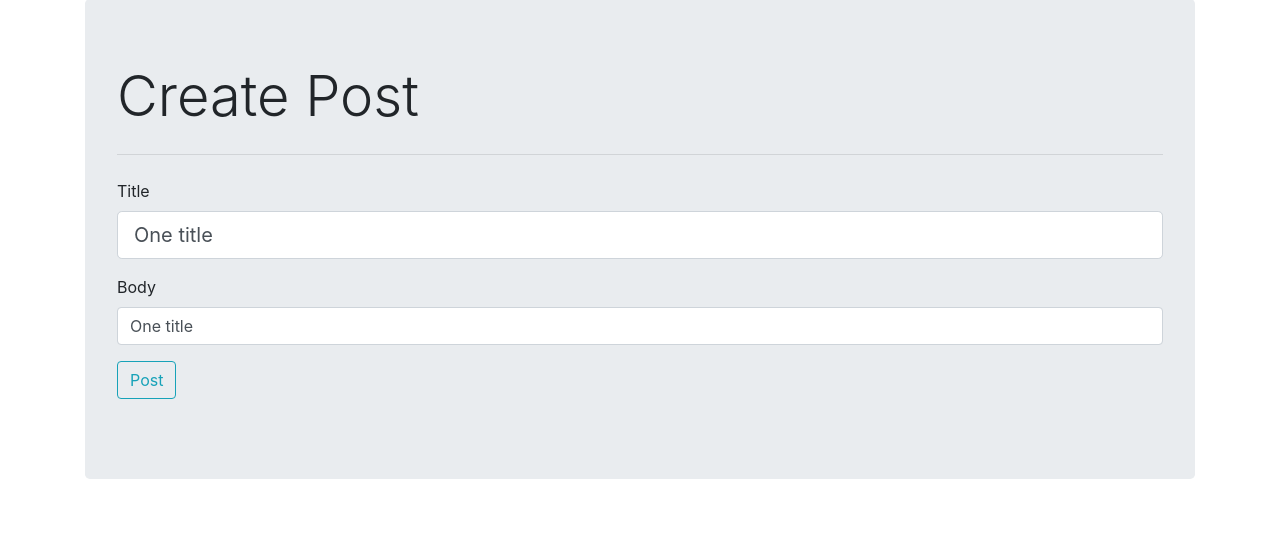
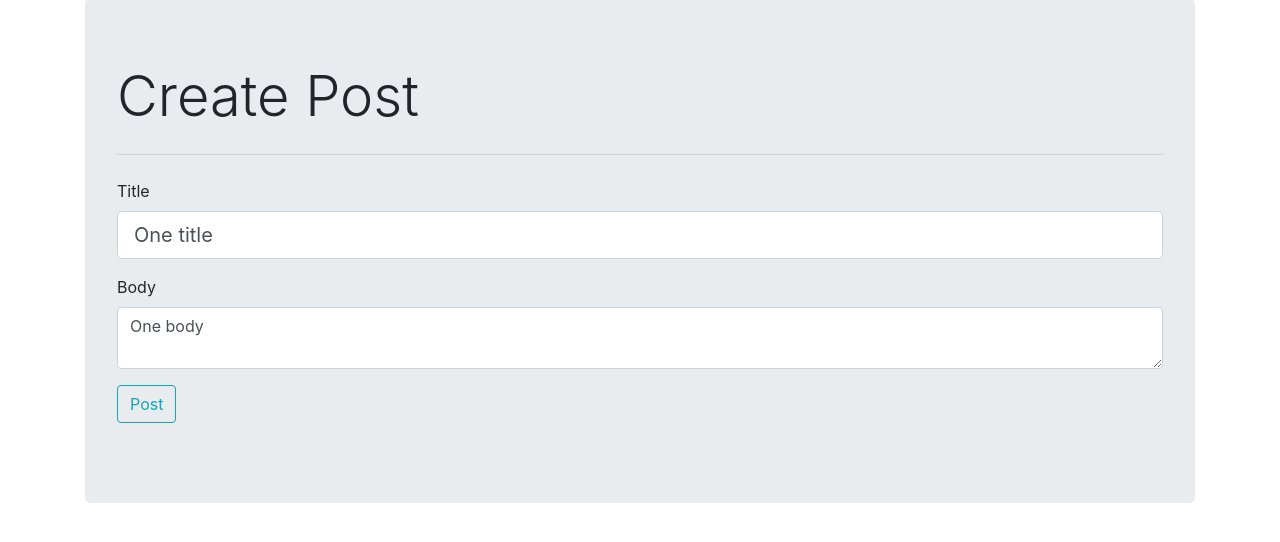
Before and after one commit to hetfdex/social-media-blog-python, a Flask app: page /1/update in a window 1280 px wide. Shown: the part 57-599 px from the top of the page. Run offline with Flask 2, Linux system fonts and the light colour scheme; a user stored in the database is signed in; data comes from the database, SQL or seed files in the repository; both versions use the stored data as it was after the commit; some libraries are stand-ins or nearby versions.

Commit message:
Posting fixed. Fully working.

```diff
--- a/blog/blog_posts/views.py
+++ b/blog/blog_posts/views.py
@@ -13,14 +13,14 @@
     form = BlogPostForm()
 
     if form.validate_on_submit():
-        blog_post = BlogPost(title=form.title.data, body=form.body.data, user_id=current_user.user_id)
+        blog_post = BlogPost(user_id=current_user.id, title=form.title.data, body=form.body.data)
 
         db.session.add(blog_post)
         db.session.commit()
 
         flash("Post Successful")
 
-        return redirect(url_for("blog_posts.blog_post", blog_post_id=blog_post.id))
+        return redirect(url_for("core.index"))
 
     return render_template("create_post.html", form=form)
 
--- a/blog/templates/create_post.html
+++ b/blog/templates/create_post.html
@@ -11,7 +11,7 @@
       <div class="form-group">
         {{form.title.label}} {{form.title(class_="form-control form-control-lg", placeholder="Enter title")}}
         <p></p>
-        {{form.body.label}} {{form.title(class_="form-control", placeholder="Enter text")}}
+        {{form.body.label}} {{form.body(class_="form-control", placeholder="Enter text")}}
         <p></p>
         {{form.submit(class_="btn btn-outline-info")}}
       </div>
--- a/blog/users/views.py
+++ b/blog/users/views.py
@@ -85,7 +85,7 @@
     return render_template("account.html", userpicture=userpicture, form=form)
 
 #User posts: Shows posts by user. Shows a maximum of 10 blog posts using pagination
-@users.route("/<username>_posts")
+@users.route("/<username>")
 def user_posts(username):
     page = request.args.get("page", 1, type=int)
 
--- a/migrations/versions/fe39d4975f79_.py
+++ b/migrations/versions/fb4531020592_.py
@@ -1,8 +1,8 @@
 """empty message
 
-Revision ID: fe39d4975f79
+Revision ID: fb4531020592
 Revises:
-Create Date: 2018-11-17 11:19:53.976212
+Create Date: 2018-11-20 11:52:14.434591
 
 """
 from alembic import op
@@ -10,7 +10,7 @@
 
 
 # revision identifiers, used by Alembic.
-revision = 'fe39d4975f79'
+revision = 'fb4531020592'
 down_revision = None
 branch_labels = None
 depends_on = None
```
Also changed, not shown: blog/data.sqlite.
